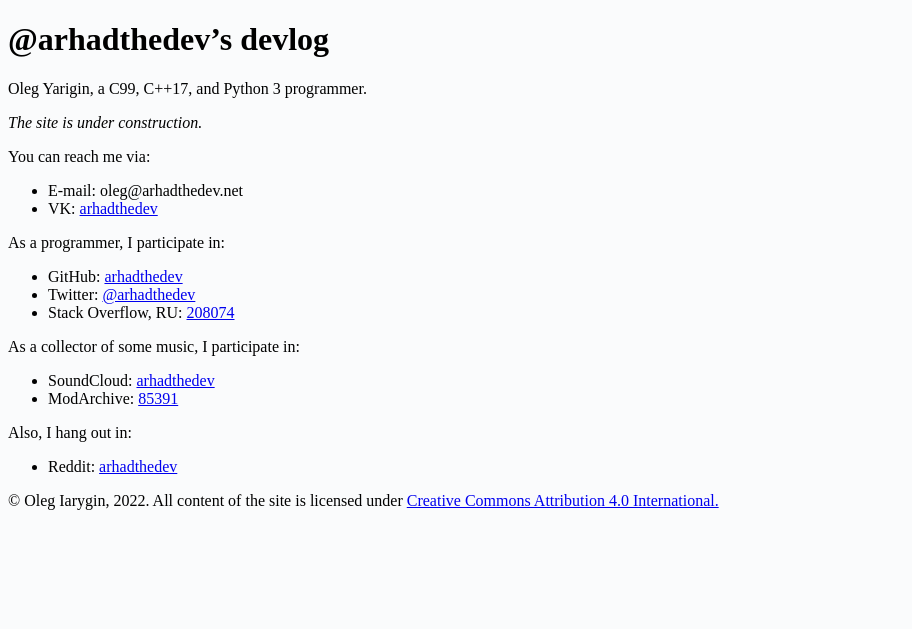
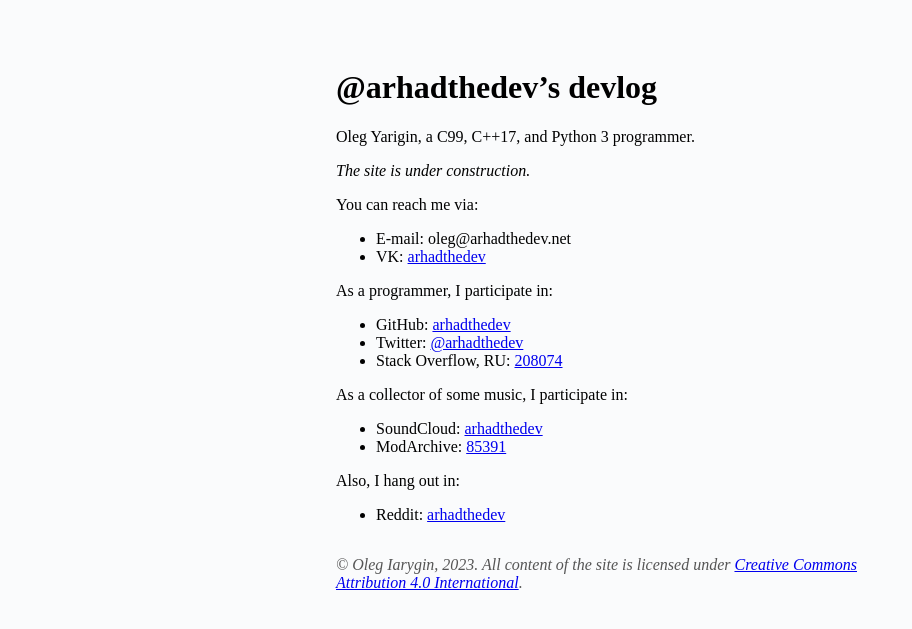
Before and after one commit to arhadthedev/arhadthedev, a Jekyll site: the page built from index.htm, in a window 1280 px wide. Shown: the top 629 px of the page, without its empty margins (0-912 px from the left). Built offline with Jekyll 4.4.1, drawn with Linux system fonts in a browser that asks for light colours.

Commit message:
Lay out the site as a single column not larger than 38rem (#60)

```diff
--- a/_layouts/default.html
+++ b/_layouts/default.html
@@ -10,6 +10,18 @@
 			html {
 				background: #fafbfc;
 			}
+
+			body {
+				max-width: 38rem;
+				padding: 3rem;
+				margin: auto
+			}
+
+			footer {
+				font-style: italic;
+				color: #555;
+				margin-top: 2em;
+			}
 		</style>
 	</head>
 	<body>
@@ -20,7 +32,7 @@
 		{{ content }}
 
 		<footer>
-			<p>© Oleg Iarygin, 2022. All content of the site is licensed under <a href="https://creativecommons.org/licenses/by/4.0/legalcode">Creative Commons Attribution 4.0 International.</a>
+			<p>© Oleg Iarygin, 2023. All content of the site is licensed under <a href="https://creativecommons.org/licenses/by/4.0/legalcode">Creative Commons Attribution 4.0 International</a>.
 		</footer>
 	</body>
 </html>
```
